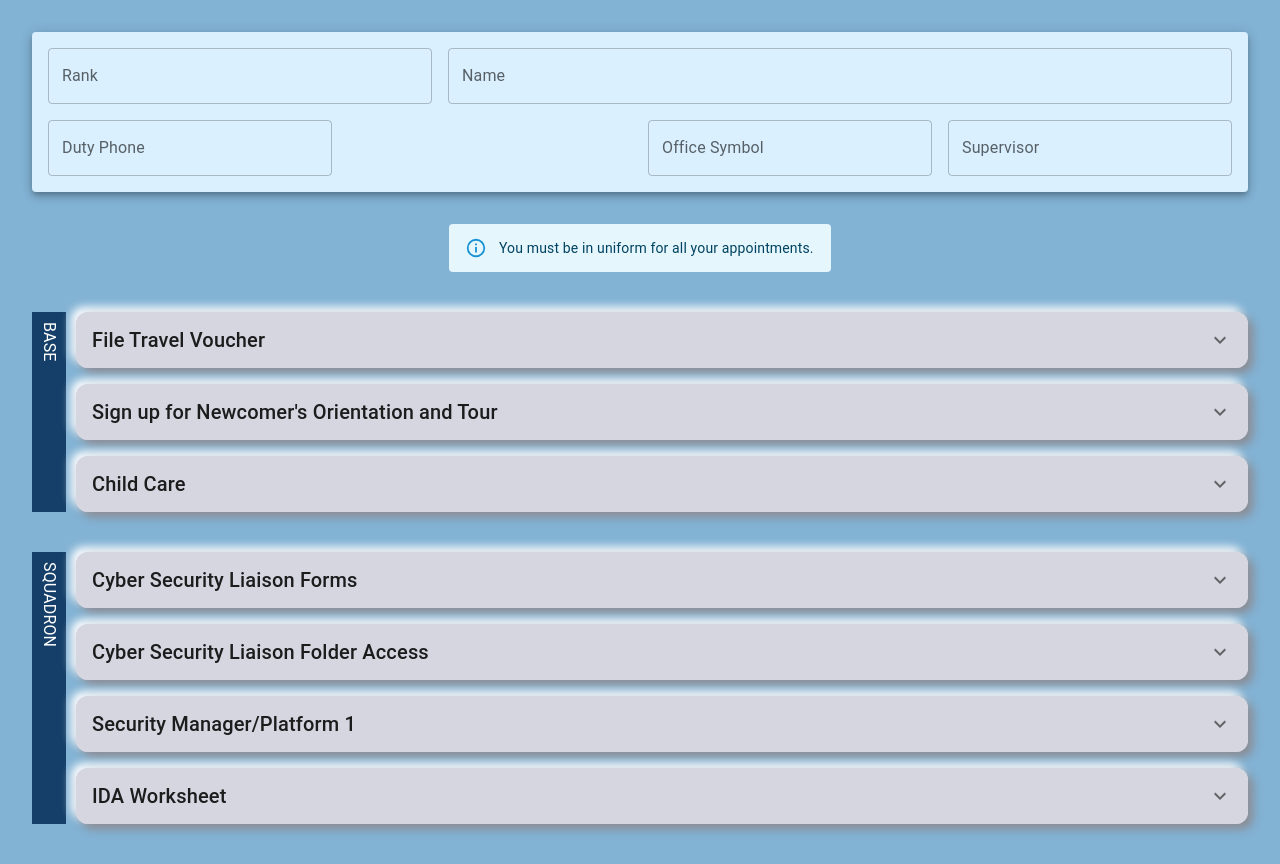
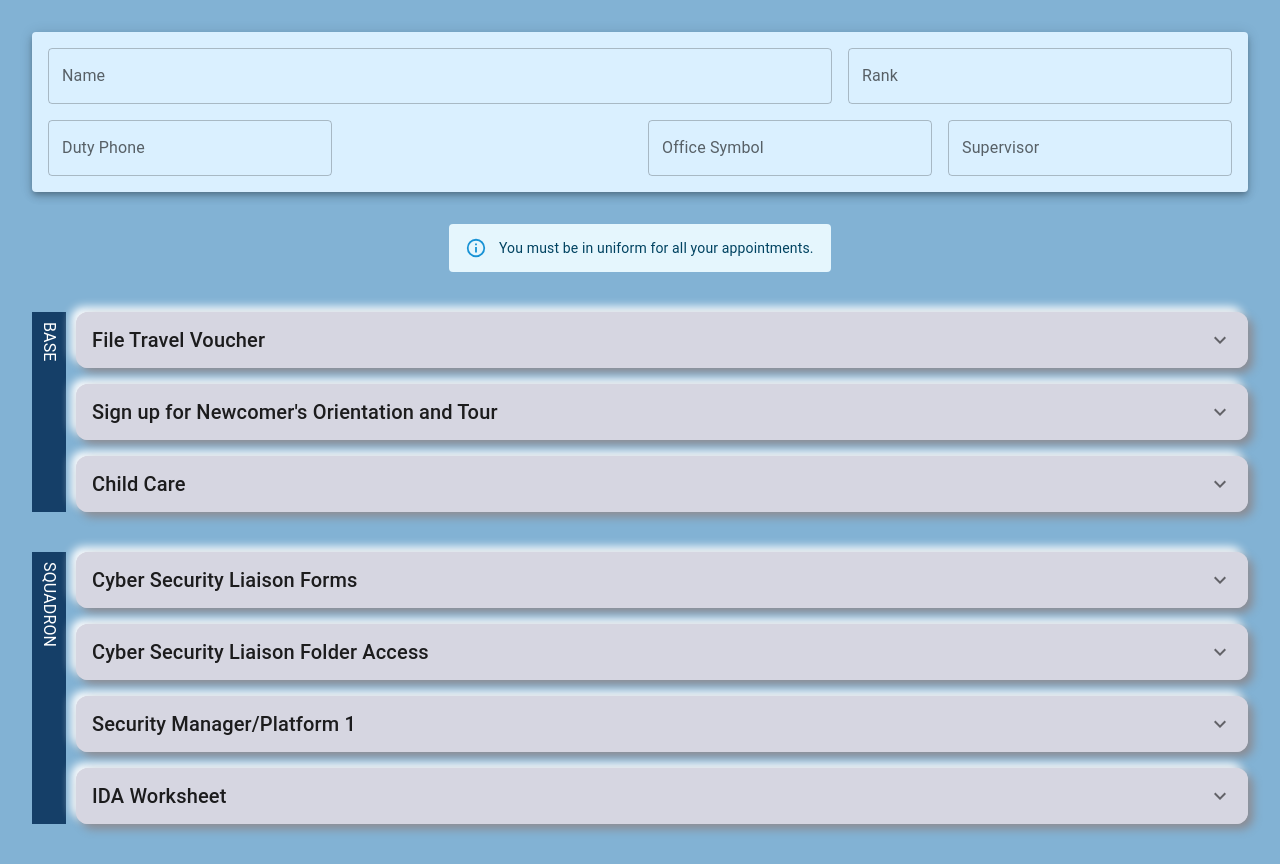
Before and after one commit to neg-0/inprocessing, a React (Create React App) app: page / in a window 1280 px wide. Built offline with nearby package versions, Linux system fonts and the light colour scheme.

Commit message:
swapped name and rank

```diff
--- a/src/Heading.js
+++ b/src/Heading.js
@@ -10,22 +10,22 @@ export default function Heading({ header, updateHeader }) {
 
   return (
     <Grid container spacing={2}>
+      <Grid item xs={12} md={8}>
+        <FormControl fullWidth>
+          <TextField
+            id="header-name"
+            label="Name"
+            value={header["Name"]}
+            onChange={handleChange}
+          />
+        </FormControl>
+      </Grid>
       <Grid item xs={12} md={4}>
         <FormControl fullWidth>
           <TextField
             id="header-rank"
             label="Rank"
             value={header["Rank"]}
-            onChange={handleChange}
-          />
-        </FormControl>
-      </Grid>
-      <Grid item xs={12} md={8}>
-        <FormControl fullWidth>
-          <TextField
-            id="header-name"
-            label="Name"
-            value={header["Name"]}
             onChange={handleChange}
           />
         </FormControl>
```
